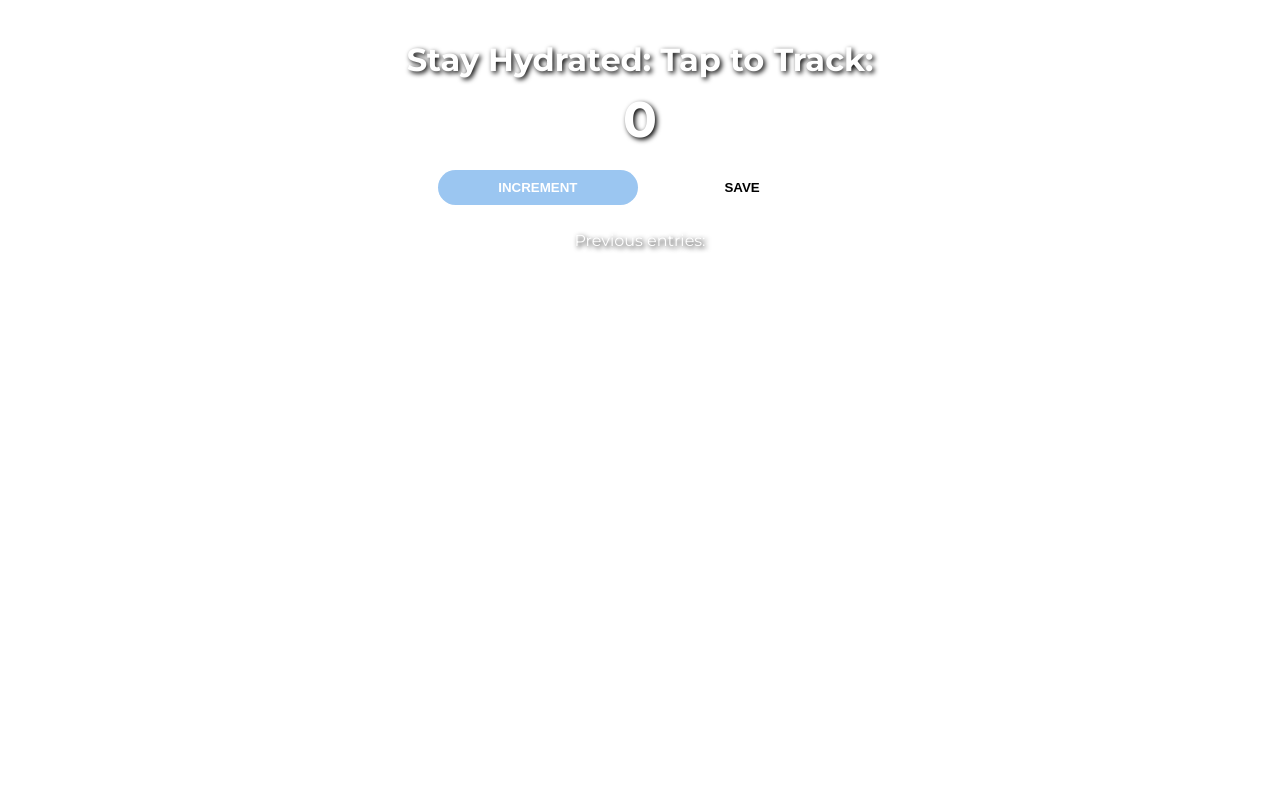
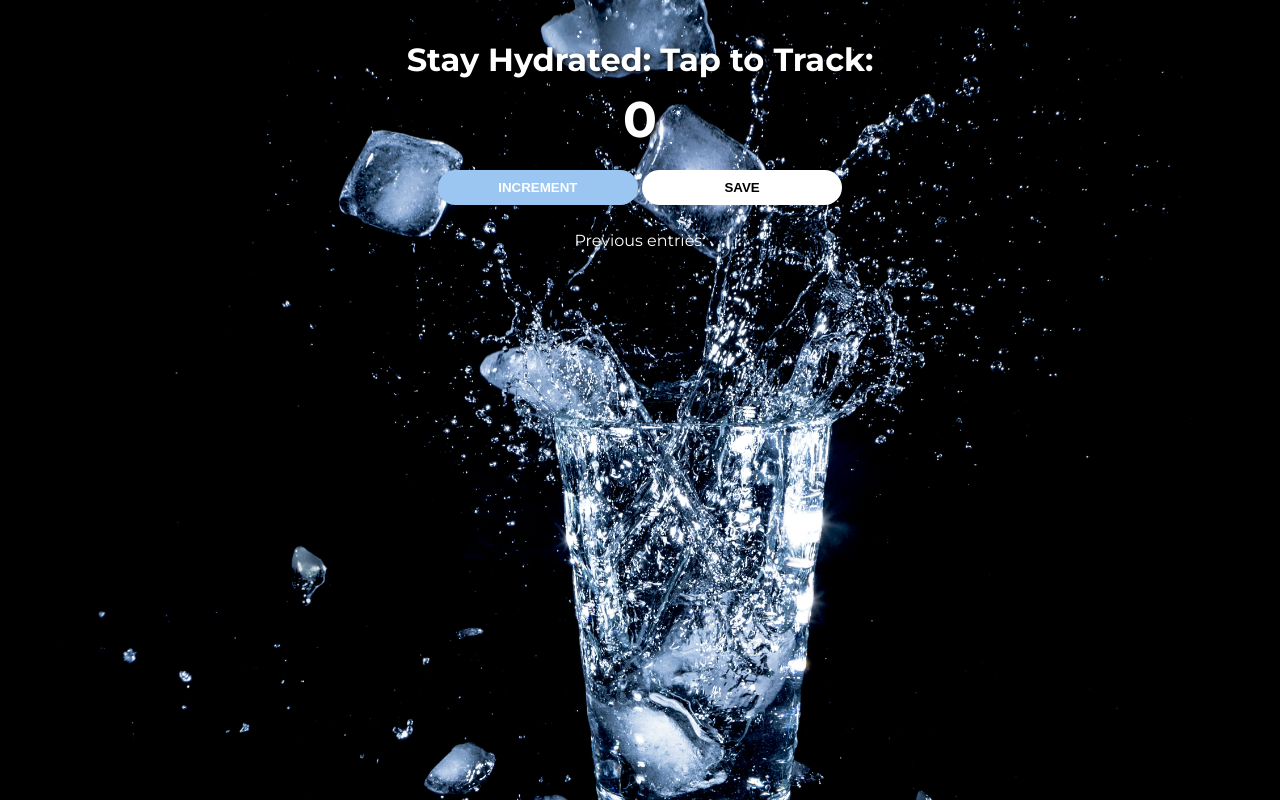
Before and after one commit to markeriks/water-tracker, a website built with Vite: page index.html in a window 1280 px wide. Built offline with nearby package versions, Linux system fonts and the light colour scheme; files whose address does not match are found by name.

Commit message:
added background image

```diff
--- a/index.css
+++ b/index.css
@@ -1,5 +1,5 @@
 body {
-    background-image: url("/images/water.jpg");
+    background-image: url("images/water.jpg");
     background-size: cover;
     font-family: "Montserrat", serif;
     font-weight: 400;
```
Also changed, not shown: images/water.jpg (added).
